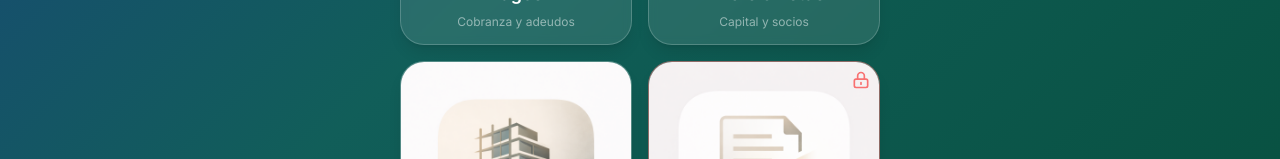
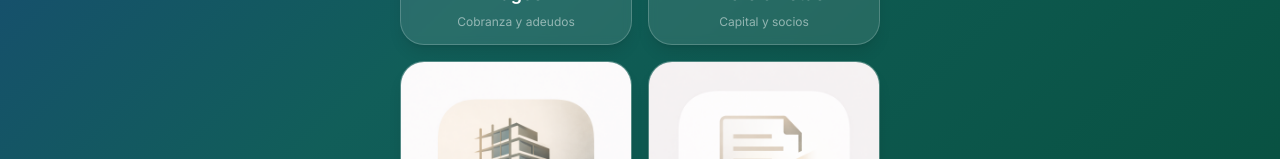
Before and after one commit to Pvrolomx/development-solutions, a Next.js app: page / in a window 1280 px wide. Shown: the part 793-952 px from the top of the page. Built offline with nearby package versions, Linux system fonts and the light colour scheme.

Commit message:
chore: PIN removido de Gastos temporalmente

```diff
--- a/src/app/page.tsx
+++ b/src/app/page.tsx
@@ -244,7 +244,7 @@ export default function HomePage() {
   useEffect(() => { const handler = (e: any) => { e.preventDefault(); setDeferredPrompt(e); }; window.addEventListener('beforeinstallprompt', handler); return () => window.removeEventListener('beforeinstallprompt', handler); }, []);
 
   const handleInstall = async () => { if (deferredPrompt) { deferredPrompt.prompt(); const result = await deferredPrompt.userChoice; if (result.outcome === 'accepted') setIsInstalled(true); setDeferredPrompt(null); } else { alert('Para instalar:\niPhone: Compartir → Agregar a inicio\nAndroid: Menú → Instalar app'); } };
-  const handleSectionClick = (section: string) => { if (section === 'gastos') { setShowPinModal(true); setGastosView('list'); } else { setActiveSection(section); if (section === 'inventario') setInventarioView('list'); if (section === 'compradores') setCompradoresView('list'); if (section === 'pagos') setPagosView('list'); if (section === 'inversionistas') setInversionistasView('list'); if (section === 'construccion') setConstruccionView('list'); } };
+  const handleSectionClick = (section: string) => { setActiveSection(section); if (section === 'inventario') setInventarioView('list'); if (section === 'compradores') setCompradoresView('list'); if (section === 'pagos') setPagosView('list'); if (section === 'inversionistas') setInversionistasView('list'); if (section === 'construccion') setConstruccionView('list'); if (section === 'gastos') setGastosView('list'); };
   const handlePinSubmit = () => { if (pin === PIN_CORRECTO) { setShowPinModal(false); setPin(''); setPinError(false); setActiveSection('gastos'); } else { setPinError(true); } };
 
   // Inventario handlers
@@ -545,7 +545,7 @@ export default function HomePage() {
             <button onClick={() => handleSectionClick('pagos')} className="bg-white/10 backdrop-blur-sm rounded-3xl overflow-hidden shadow-lg border border-white/20 hover:bg-white/20 hover:scale-[1.02] transition-all duration-300 active:scale-95"><div className="w-full aspect-square overflow-hidden"><img src="/icon-pagos.png" alt="Pagos" className="w-full h-full object-cover" /></div><div className="p-3 text-center"><span className="text-white font-semibold text-lg block">Pagos</span><span className="text-white/50 text-xs">Cobranza y adeudos</span></div></button>
             <button onClick={() => handleSectionClick('inversionistas')} className="bg-white/10 backdrop-blur-sm rounded-3xl overflow-hidden shadow-lg border border-white/20 hover:bg-white/20 hover:scale-[1.02] transition-all duration-300 active:scale-95"><div className="w-full aspect-square overflow-hidden"><img src="/icon-inversionistas.png" alt="Inversionistas" className="w-full h-full object-cover" /></div><div className="p-3 text-center"><span className="text-white font-semibold text-lg block">Inversionistas</span><span className="text-white/50 text-xs">Capital y socios</span></div></button>
             <button onClick={() => handleSectionClick('construccion')} className="bg-white/10 backdrop-blur-sm rounded-3xl overflow-hidden shadow-lg border border-white/20 hover:bg-white/20 hover:scale-[1.02] transition-all duration-300 active:scale-95"><div className="w-full aspect-square overflow-hidden"><img src="/icon-construccion.png" alt="Construcción" className="w-full h-full object-cover" /></div><div className="p-3 text-center"><span className="text-white font-semibold text-lg block">Construcción</span><span className="text-white/50 text-xs">Avance de obra</span></div></button>
-            <button onClick={() => handleSectionClick('gastos')} className="bg-white/10 backdrop-blur-sm rounded-3xl overflow-hidden shadow-lg border border-red-400/50 hover:bg-white/20 hover:scale-[1.02] transition-all duration-300 active:scale-95 relative"><div className="absolute top-2 right-2"><svg className="w-5 h-5 text-red-400" fill="none" stroke="currentColor" viewBox="0 0 24 24"><path strokeLinecap="round" strokeLinejoin="round" strokeWidth={2} d="M12 15v2m-6 4h12a2 2 0 002-2v-6a2 2 0 00-2-2H6a2 2 0 00-2 2v6a2 2 0 002 2zm10-10V7a4 4 0 00-8 0v4h8z" /></svg></div><div className="w-full aspect-square overflow-hidden"><img src="/icon-gastos.png" alt="Gastos" className="w-full h-full object-cover" /></div><div className="p-3 text-center"><span className="text-white font-semibold text-lg block">Gastos</span><span className="text-red-300/70 text-xs">Acceso con PIN</span></div></button>
+            <button onClick={() => handleSectionClick('gastos')} className="bg-white/10 backdrop-blur-sm rounded-3xl overflow-hidden shadow-lg border border-white/20 hover:bg-white/20 hover:scale-[1.02] transition-all duration-300 active:scale-95"><div className="w-full aspect-square overflow-hidden"><img src="/icon-gastos.png" alt="Gastos" className="w-full h-full object-cover" /></div><div className="p-3 text-center"><span className="text-white font-semibold text-lg block">Gastos</span><span className="text-white/50 text-xs">Control de egresos</span></div></button>
           </div>
         ) : activeSection === 'inversionistas' ? (
           <div className="animate-fadeIn">
```
Also changed, not shown: public/sw.js.
